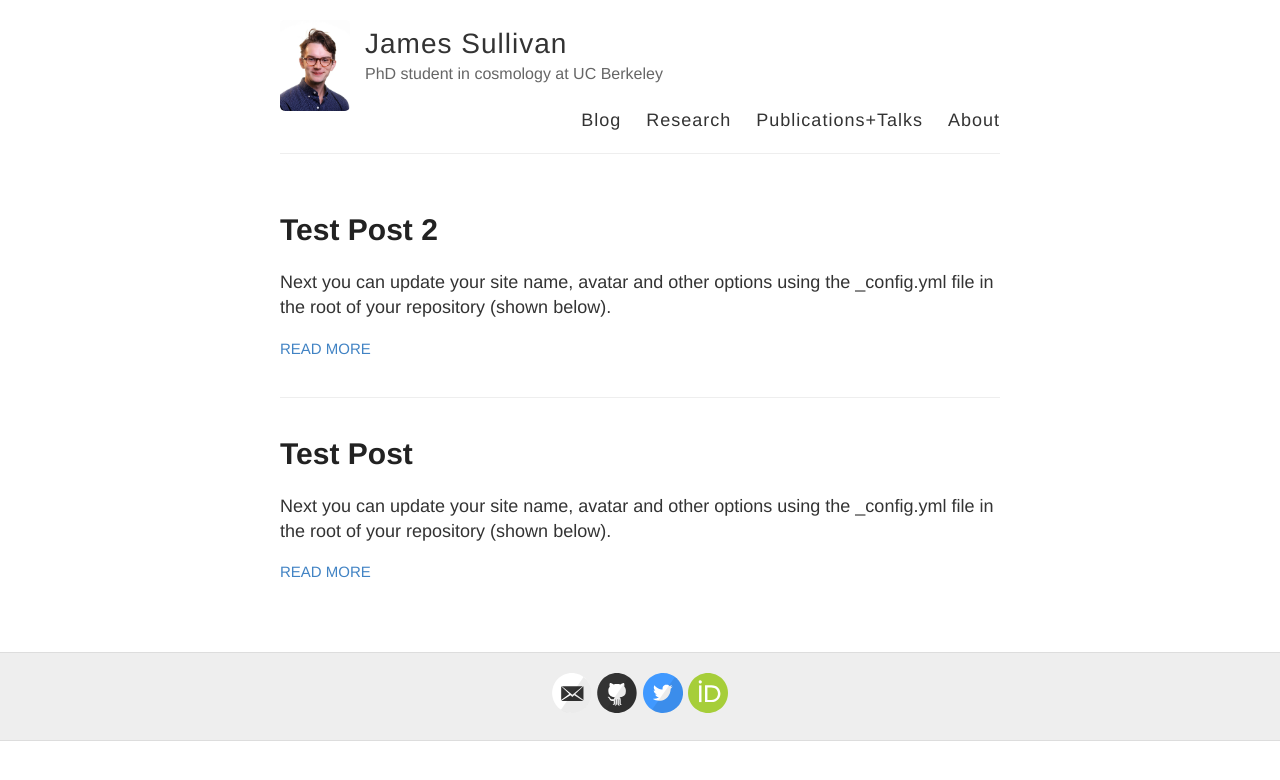
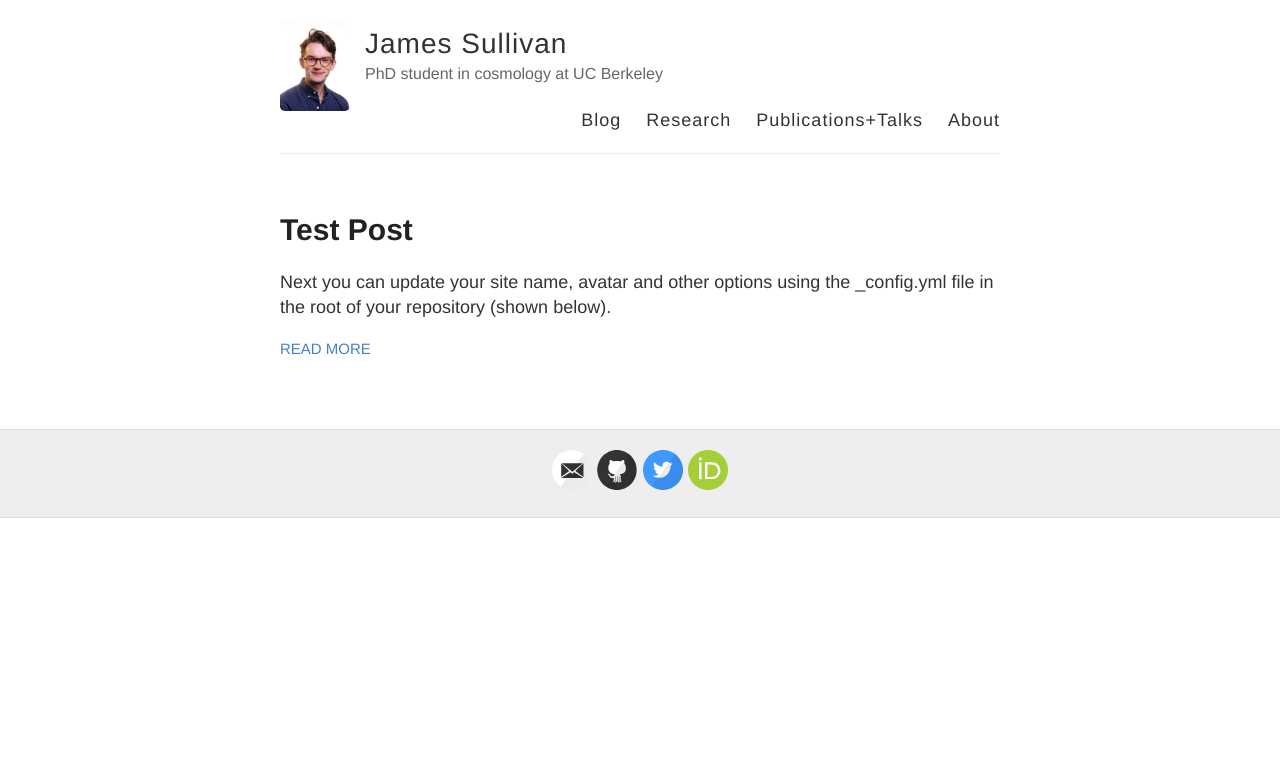
Before and after one commit to jmsull/jmsull.github.io, a Jekyll site: the page built from index.html, in a window 1280 px wide. Shown: the top 780 px of the page. Built offline with Jekyll 4.4.1, drawn with Linux system fonts in a browser that asks for light colours.

Commit message:
remove 2nd test

```diff
--- a/_layouts/page.html
+++ b/_layouts/page.html
@@ -5,8 +5,11 @@ layout: default
 <article class="page">
 
   <h1>{{ page.title }}</h1>
-
   <div class="entry">
     {{ content }}
   </div>
+
+<div id='PurpleAirWidget_23071_module_AQI_conversion_C0_average_10_layer_standard'>Loading PurpleAir Widget...</div>
+<script src='https://www.purpleair.com/pa.widget.js?key=BHC55ZN7DCNE5FX9&module=AQI&conversion=C0&average=10&layer=standard&container=PurpleAirWidget_23071_module_AQI_conversion_C0_average_10_layer_standard'></script>
+
 </article>
--- a/_posts/2021-6-5-Hello-World2.md
+++ /dev/null
@@ -1,10 +0,0 @@
----
-layout: post
-title: Test Post 2
----
-
-Next you can update your site name, avatar and other options using the _config.yml file in the root of your repository (shown below).
-
-![_config.yml]({{ site.baseurl }}/images/config.png)
-
-Test text
```
